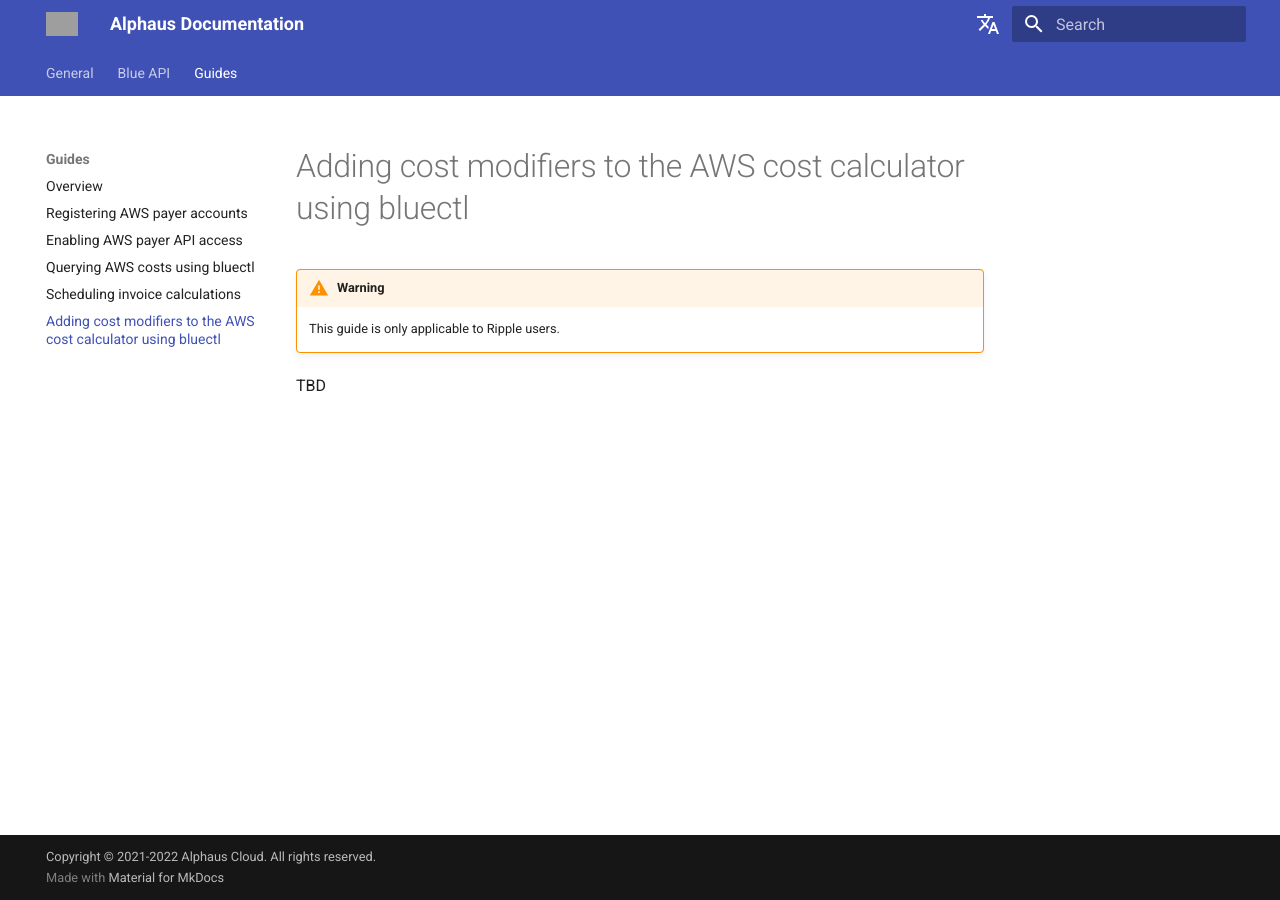
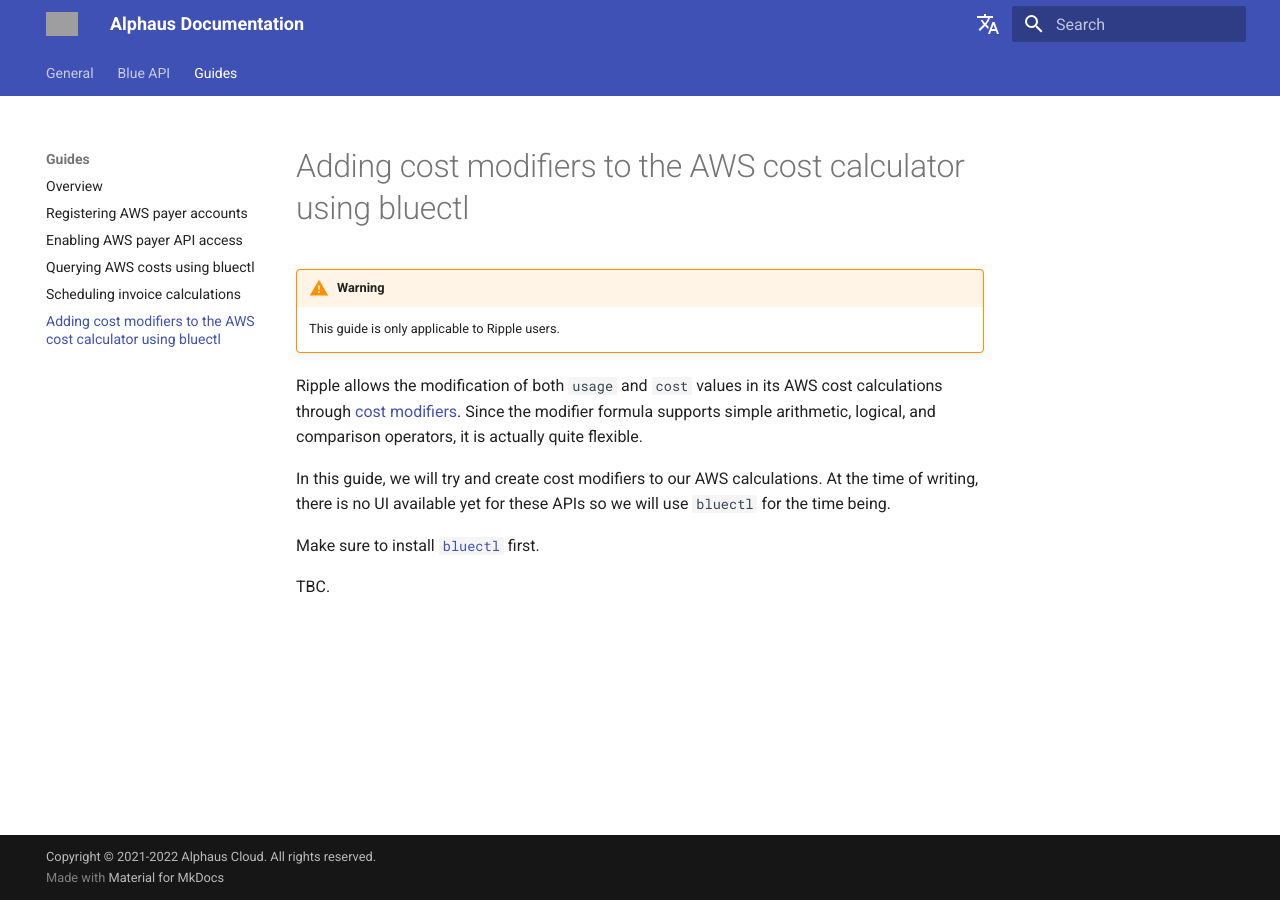
Before and after one commit to alphauslabs/tmpdocs, an MkDocs documentation site: the page built from docs/guides/aws-cost-mods.md, in a window 1280 px wide. Built offline with MkDocs 1.6.1 and Material for MkDocs 9.7.7, drawn with Linux system fonts in a browser that asks for light colours; comment, search, counter and statistics services are not loaded; grey boxes are pictures that could not be loaded.

Commit message:
chore: wip add cost mods

```diff
--- a/docs/guides/aws-cost-mods.md
+++ b/docs/guides/aws-cost-mods.md
@@ -3,4 +3,10 @@
 !!! warning
     This guide is only applicable to Ripple users.
 
-TBD
+Ripple allows the modification of both `usage` and `cost` values in its AWS cost calculations through [cost modifiers](https://alphauslabs.github.io/blueapidocs/#/Cost/Cost_CreateCalculatorCostModifier). Since the modifier formula supports simple arithmetic, logical, and comparison operators, it is actually quite flexible.
+
+In this guide, we will try and create cost modifiers to our AWS calculations. At the time of writing, there is no UI available yet for these APIs so we will use `bluectl` for the time being.
+
+Make sure to install [`bluectl`](https://alphauslabs.github.io/docs/blueapi/bluectl/) first.
+
+TBC.
```
